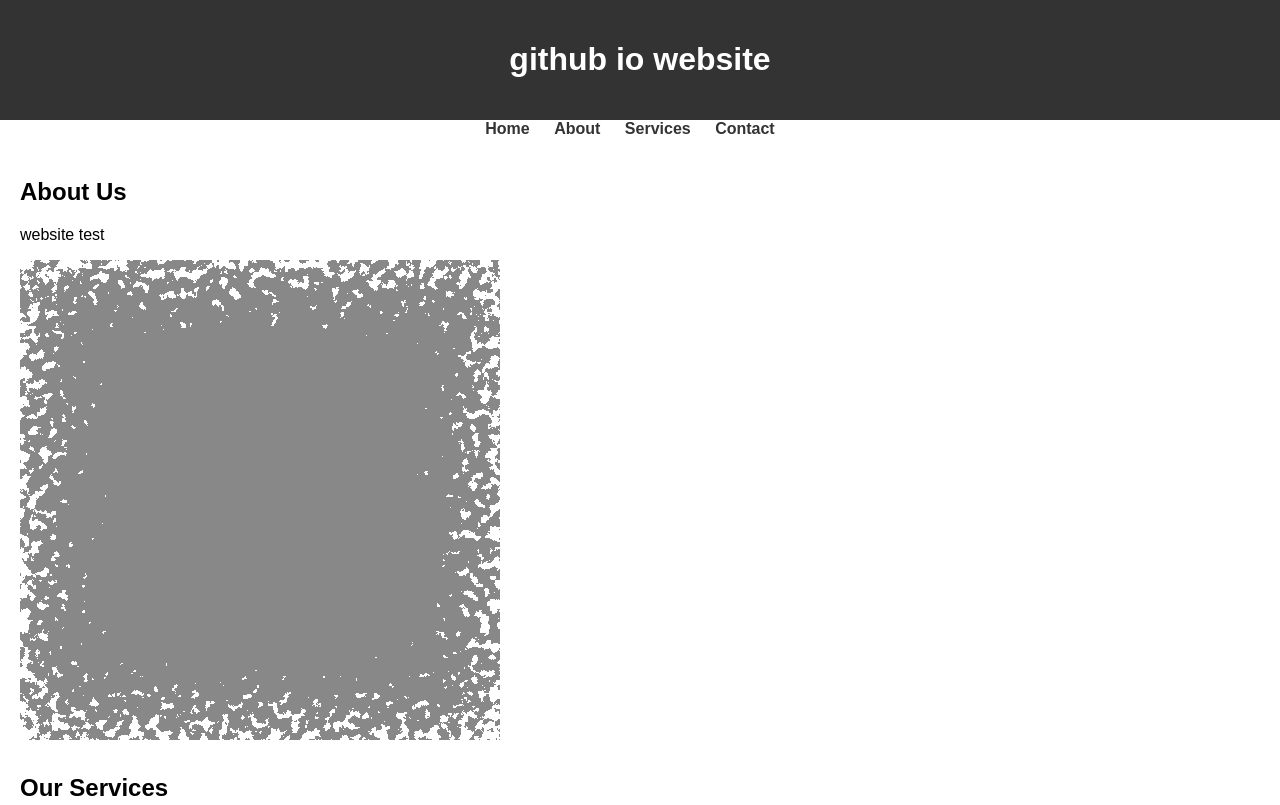
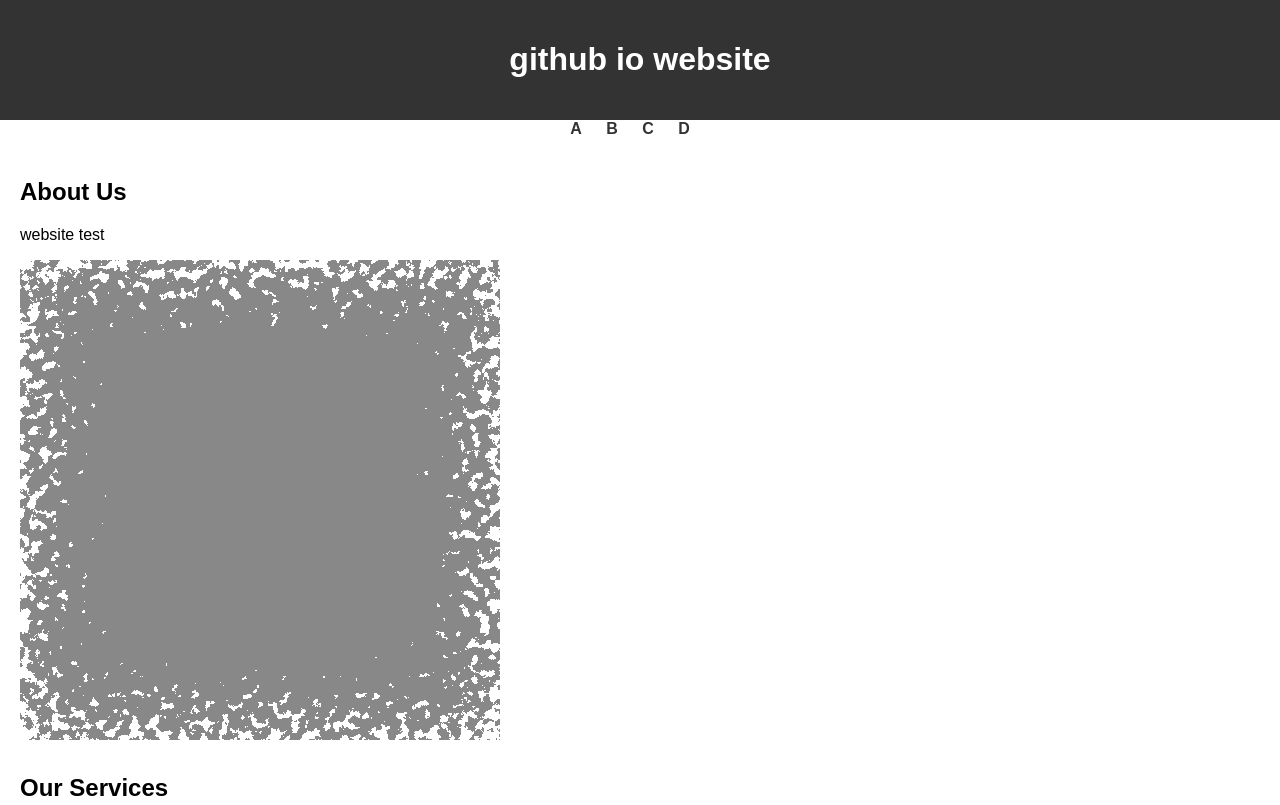
Before and after one commit to tddloki/tddloki.github.io, a plain HTML site: page index.html in a window 1280 px wide. Shown: the top 805 px of the page. Drawn offline with Linux system fonts and the light colour scheme.

Commit message:
Update Index

```diff
--- a/index.html
+++ b/index.html
@@ -60,10 +60,10 @@
   </header>
   <nav>
     <ul>
-      <li><a href="#">Home</a></li>
-      <li><a href="#">About</a></li>
-      <li><a href="#">Services</a></li>
-      <li><a href="#">Contact</a></li>
+      <li><a href="#">A</a></li>
+      <li><a href="#">B</a></li>
+      <li><a href="#">C</a></li>
+      <li><a href="#">D</a></li>
     </ul>
   </nav>
   <main>
```
